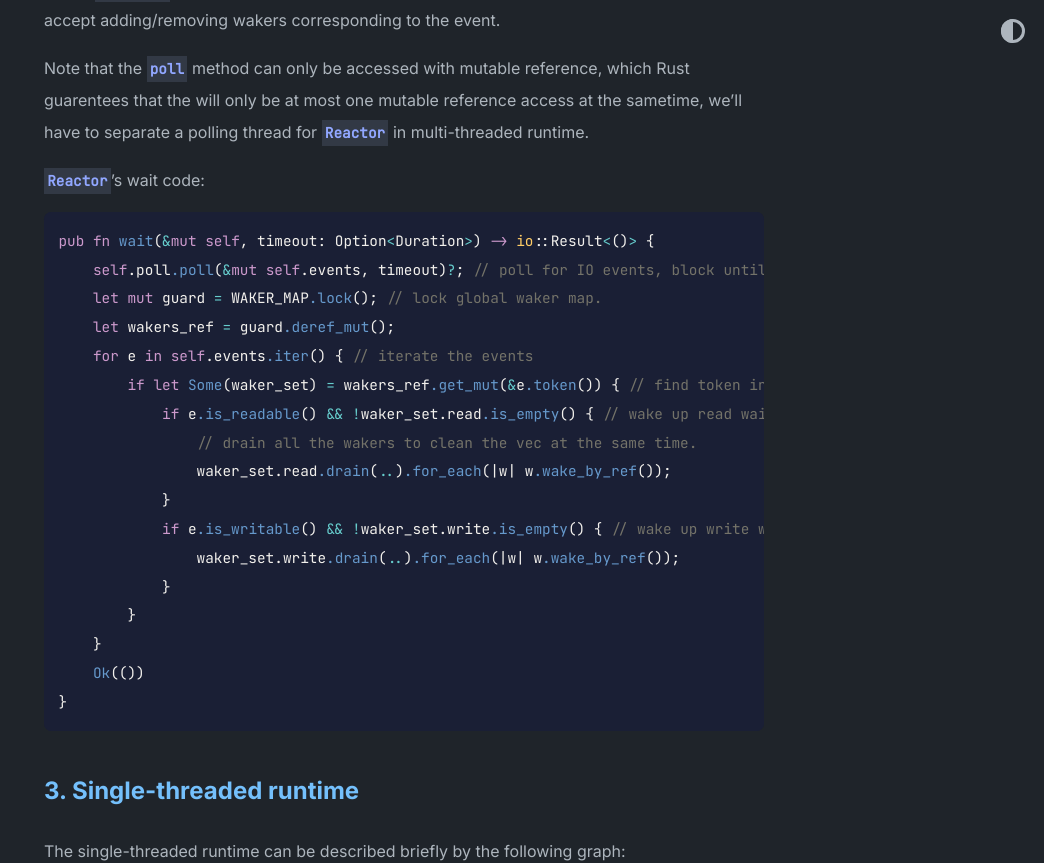
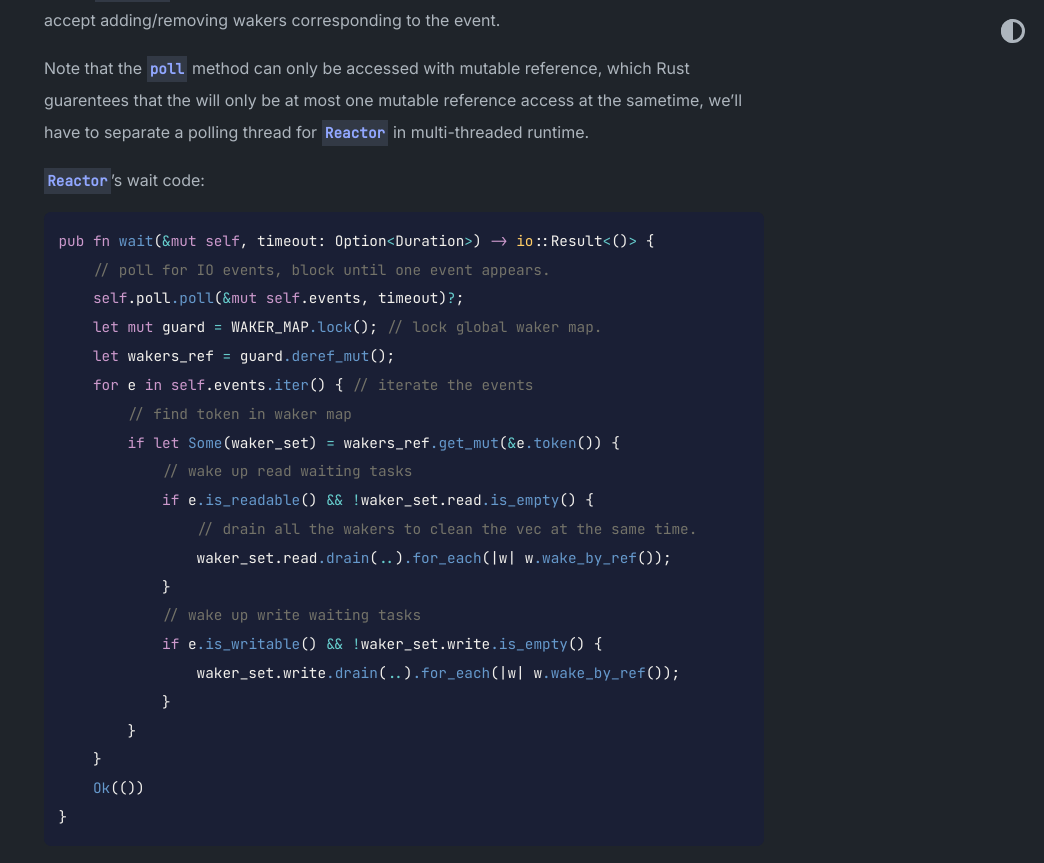
Before and after one commit to smb374/smb374.github.io, a Jekyll site: the page built from _posts/2021-12-27-An-Adventure-In-Rust's-Async-Runtime-Model.md, in a window 1280 px wide and 1400 px high, scrolled down 2358 px. Shown: the top 863 px of the window, without its empty margins (236-1280 px from the left). Built offline with Jekyll 4.4.1, drawn with Linux system fonts in a browser that asks for light colours; some of the changed text lies outside the part shown; grey boxes are pictures that could not be loaded.

````diff
--- a/_posts/2021-12-27-An-Adventure-In-Rust's-Async-Runtime-Model.md
+++ b/_posts/2021-12-27-An-Adventure-In-Rust's-Async-Runtime-Model.md
@@ -58,16 +58,20 @@ reference access at the sametime, we'll have to separate a polling thread for `R
 
 ```rust
 pub fn wait(&mut self, timeout: Option<Duration>) -> io::Result<()> {
-    self.poll.poll(&mut self.events, timeout)?; // poll for IO events, block until one event appears.
+    // poll for IO events, block until one event appears.
+    self.poll.poll(&mut self.events, timeout)?;
     let mut guard = WAKER_MAP.lock(); // lock global waker map.
     let wakers_ref = guard.deref_mut();
     for e in self.events.iter() { // iterate the events
-        if let Some(waker_set) = wakers_ref.get_mut(&e.token()) { // find token in waker map
-            if e.is_readable() && !waker_set.read.is_empty() { // wake up read waiting tasks
+        // find token in waker map
+        if let Some(waker_set) = wakers_ref.get_mut(&e.token()) {
+            // wake up read waiting tasks
+            if e.is_readable() && !waker_set.read.is_empty() {
                 // drain all the wakers to clean the vec at the same time.
                 waker_set.read.drain(..).for_each(|w| w.wake_by_ref());
             }
-            if e.is_writable() && !waker_set.write.is_empty() { // wake up write waiting tasks
+            // wake up write waiting tasks
+            if e.is_writable() && !waker_set.write.is_empty() {
                 waker_set.write.drain(..).for_each(|w| w.wake_by_ref());
             }
         }
````
Also changed, not shown: other parts of _posts/2021-12-27-An-Adventure-In-Rust's-Async-Runtime-Model.md (+29 -20 lines).
